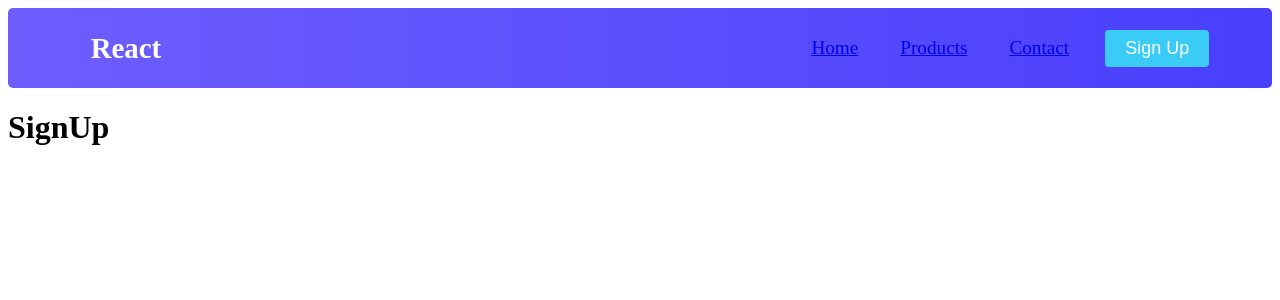
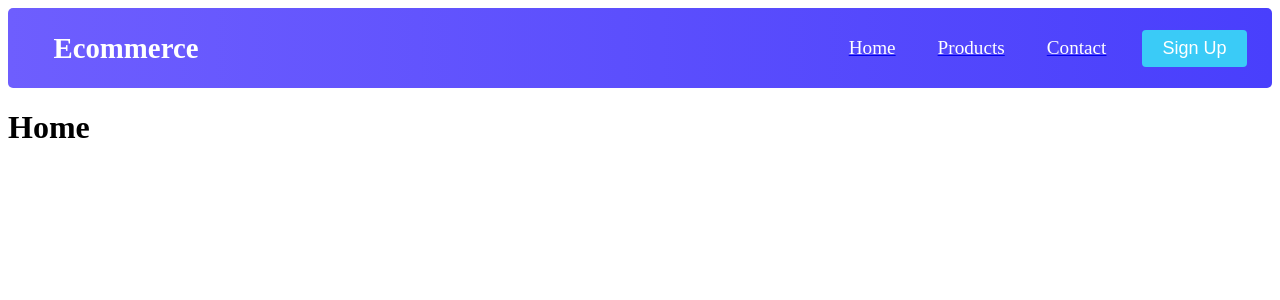
Before and after one commit to matheusGolmini/front-react, a React (Create React App) app: page / in a window 1280 px wide. Shown: the top 300 px of the page. Built offline with nearby package versions, Linux system fonts and the light colour scheme; the HTML template or start-up script is replaced by a standard one.

Commit message:
feat: ajuste navbar

```diff
--- a/src/component/Navbar/Navbar.tsx
+++ b/src/component/Navbar/Navbar.tsx
@@ -14,7 +14,7 @@ class Navbar extends Component {
     render(){
         return(
             <nav className="NavbarItems">
-                <h1 className="navbar-logo">React<i className="fab fa-react" /></h1>
+                <h1 className="navbar-logo">Ecommerce<i className="fab fa-react" /></h1>
                 <div className="menu-icon" onClick={this.handleClick}>
                     <i className={this.state.clicked ? 'fas fa-times': 'fas fa-bars'} />
                 </div>
@@ -22,11 +22,13 @@ class Navbar extends Component {
                     {MenuItems.map((item, index) => {
                         return (
                             <li key={index}>
-                                <a className={item.cName} href={item.url}>
-                                    <Link to={item.title === 'Home'? '/' : item.title}>
+                                <Link to={item.title === 'Home'? '/' : item.title}>
+                                    <a className={item.cName} href={item.url}>
+
                                         {item.title}
-                                    </Link>
-                                </a>
+
+                                    </a>
+                                </Link>
                             </li>
                         )
                     })}
--- a/src/pages/Home/index.tsx
+++ b/src/pages/Home/index.tsx
@@ -3,12 +3,12 @@ import Navbar from '../../component/Navbar/Navbar';
 
 // import './styles.css'
 
-function SignUp(){
+function Home(){
 return(
     <>
         <Navbar />
-        <h1>SignUp</h1>
+        <h1>Home</h1>
     </>
 )}
 
-export default SignUp
+export default Home
--- a/src/pages/SignUp/index.tsx
+++ b/src/pages/SignUp/index.tsx
@@ -3,12 +3,12 @@ import Navbar from '../../component/Navbar/Navbar';
 
 // import './styles.css'
 
-function Home(){
+function SignUp(){
 return(
     <>
         <Navbar />
-        <h1>Teste</h1>
+        <h1>SignUp</h1>
     </>
 )}
 
-export default Home
+export default SignUp
```
